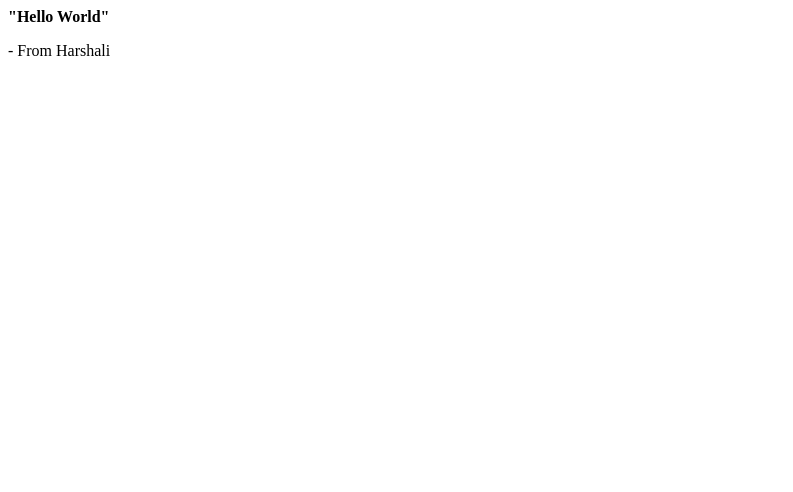
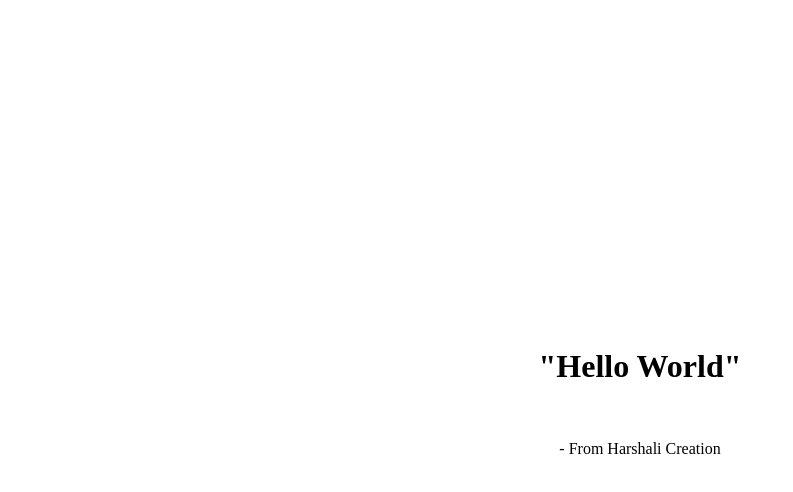
Before and after one commit to ns-nikhilsheth/ns-nikhilsheth.github.io, a plain HTML site: page index.html in a window 1280 px wide. Shown: the whole page, without its empty margins (0-793 px from the left). Drawn offline with Linux system fonts and the light colour scheme.

Commit message:
Update index.html

```diff
--- a/index.html
+++ b/index.html
@@ -1,8 +1,10 @@
 <html>
   <head>
   </head>
-  <body>
-    <b>"Hello World"</b><br>
-    <p>- From Harshali</p>
+  <body style="text-align: center;">
+    <div style="height: 100%;align-content: center;">
+      <b><h1>"Hello World"</h1></b><br>
+      <p>- From Harshali Creation</p>
+    </div>
   </body>
 </html>
```
